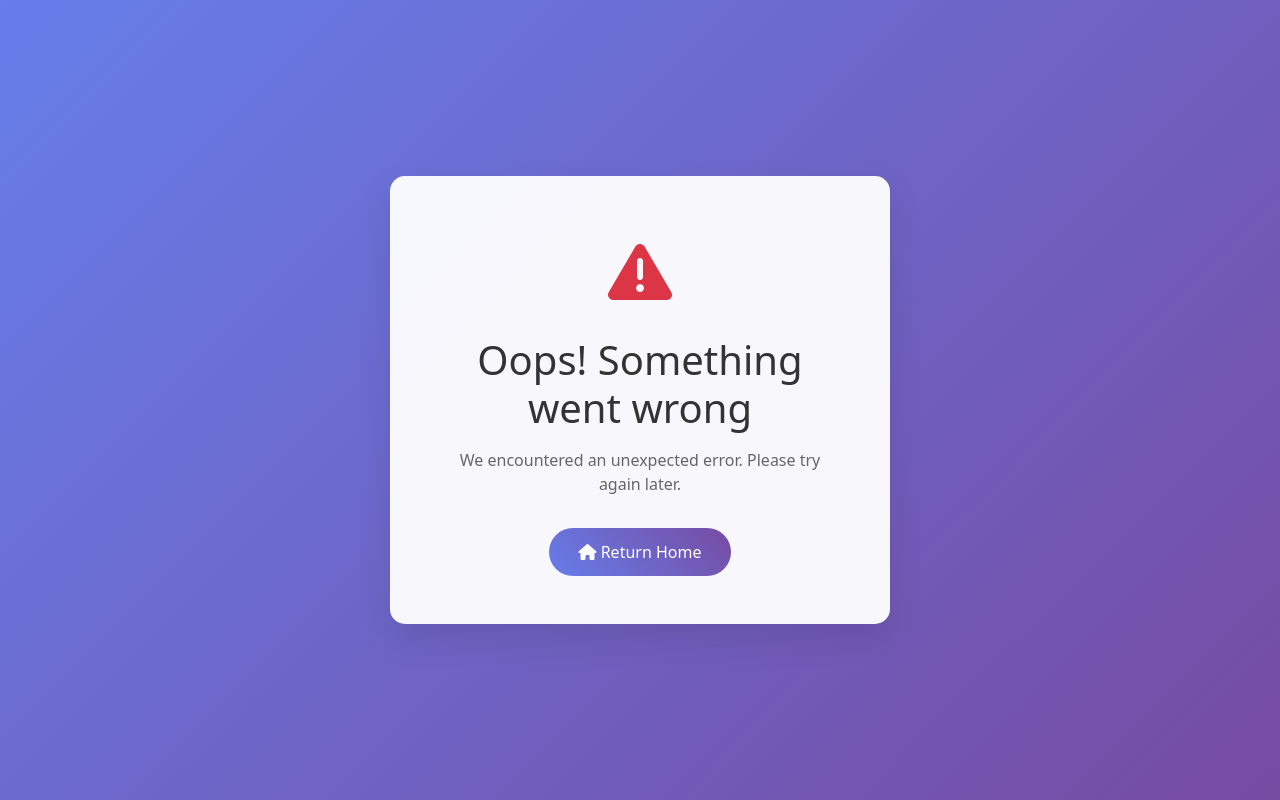
After one commit to logan-code-del/empire-builder-game, a Flask app: template templates/error.html in a window 1280 px wide. The commit adds this page. Run offline with Flask 2, Linux system fonts and the light colour scheme; the template is opened without the code that fills it, so the values that code supplies are empty.

Commit message:
🔧 Fix template errors: remove missing routes and add error template
- Commented out world_map route reference in base.html
- Created error.html template for proper error handling
- Fixes BuildError for missing 'world_map' endpoint
- Fixes TemplateNotFound error for error.html
- Homepage and all pages should now load correctly

```diff
--- a/templates/base.html
+++ b/templates/base.html
@@ -165,11 +165,12 @@
                             <i class="fas fa-tachometer-alt"></i> Dashboard
                         </a>
                     </li>
-                    <li class="nav-item">
+                    <!-- World Map temporarily disabled for deployment stability -->
+                    <!-- <li class="nav-item">
                         <a class="nav-link" href="{{ url_for('world_map') }}">
                             <i class="fas fa-globe"></i> World Map
                         </a>
-                    </li>
+                    </li> -->
                     <li class="nav-item">
                         <a class="nav-link" href="{{ url_for('military') }}">
                             <i class="fas fa-shield-alt"></i> Military
--- /dev/null
+++ b/templates/error.html
@@ -0,0 +1,73 @@
+<!DOCTYPE html>
+<html lang="en">
+<head>
+    <meta charset="UTF-8">
+    <meta name="viewport" content="width=device-width, initial-scale=1.0">
+    <title>Error - Empire Builder</title>
+    <link href="https://cdn.jsdelivr.net/npm/bootstrap@5.1.3/dist/css/bootstrap.min.css" rel="stylesheet">
+    <link rel="stylesheet" href="https://cdnjs.cloudflare.com/ajax/libs/font-awesome/6.0.0/css/all.min.css">
+    <style>
+        body {
+            background: linear-gradient(135deg, #667eea 0%, #764ba2 100%);
+            min-height: 100vh;
+            display: flex;
+            align-items: center;
+            justify-content: center;
+        }
+        .error-container {
+            background: rgba(255, 255, 255, 0.95);
+            border-radius: 15px;
+            padding: 3rem;
+            text-align: center;
+            box-shadow: 0 15px 35px rgba(0, 0, 0, 0.1);
+            max-width: 500px;
+        }
+        .error-icon {
+            font-size: 4rem;
+            color: #dc3545;
+            margin-bottom: 1rem;
+        }
+        .error-title {
+            color: #333;
+            margin-bottom: 1rem;
+        }
+        .error-message {
+            color: #666;
+            margin-bottom: 2rem;
+        }
+        .btn-home {
+            background: linear-gradient(45deg, #667eea, #764ba2);
+            border: none;
+            padding: 12px 30px;
+            border-radius: 25px;
+            color: white;
+            text-decoration: none;
+            display: inline-block;
+            transition: transform 0.3s ease;
+        }
+        .btn-home:hover {
+            transform: translateY(-2px);
+            color: white;
+            text-decoration: none;
+        }
+    </style>
+</head>
+<body>
+    <div class="error-container">
+        <div class="error-icon">
+            <i class="fas fa-exclamation-triangle"></i>
+        </div>
+        <h1 class="error-title">Oops! Something went wrong</h1>
+        <p class="error-message">
+            {% if error %}
+                {{ error }}
+            {% else %}
+                We encountered an unexpected error. Please try again later.
+            {% endif %}
+        </p>
+        <a href="{{ url_for('index') }}" class="btn-home">
+            <i class="fas fa-home"></i> Return Home
+        </a>
+    </div>
+</body>
+</html>
```
